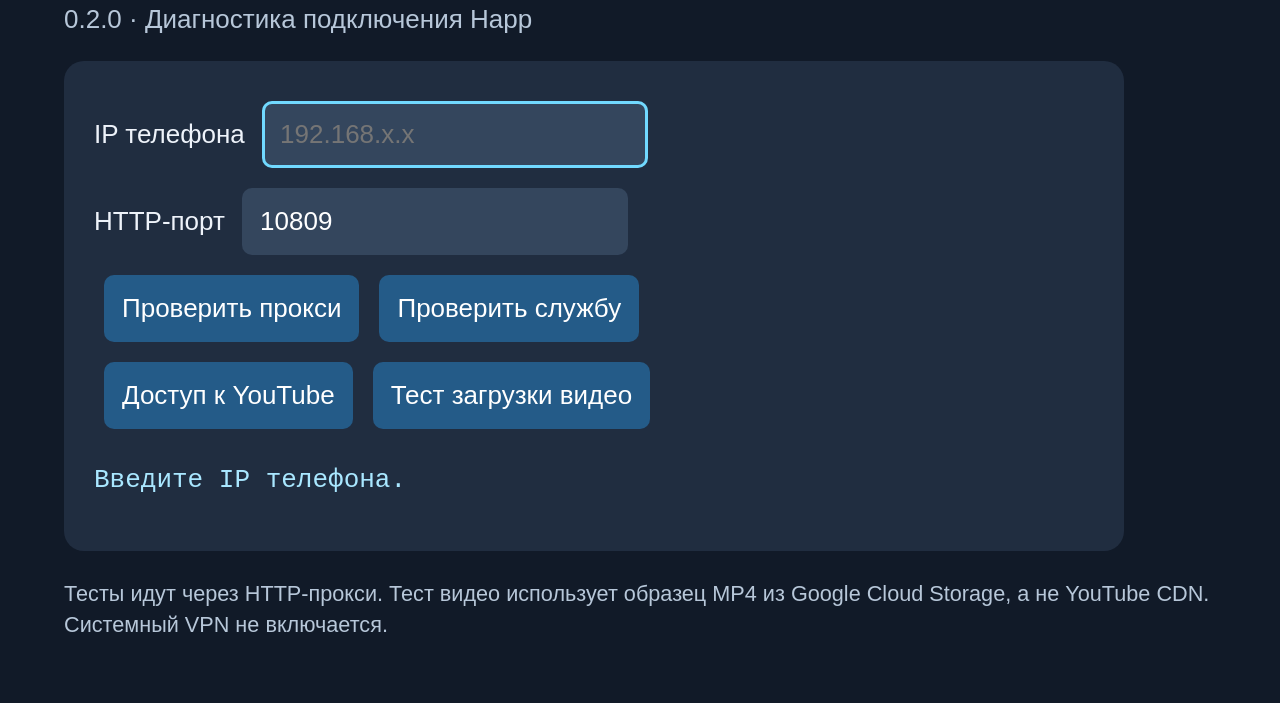
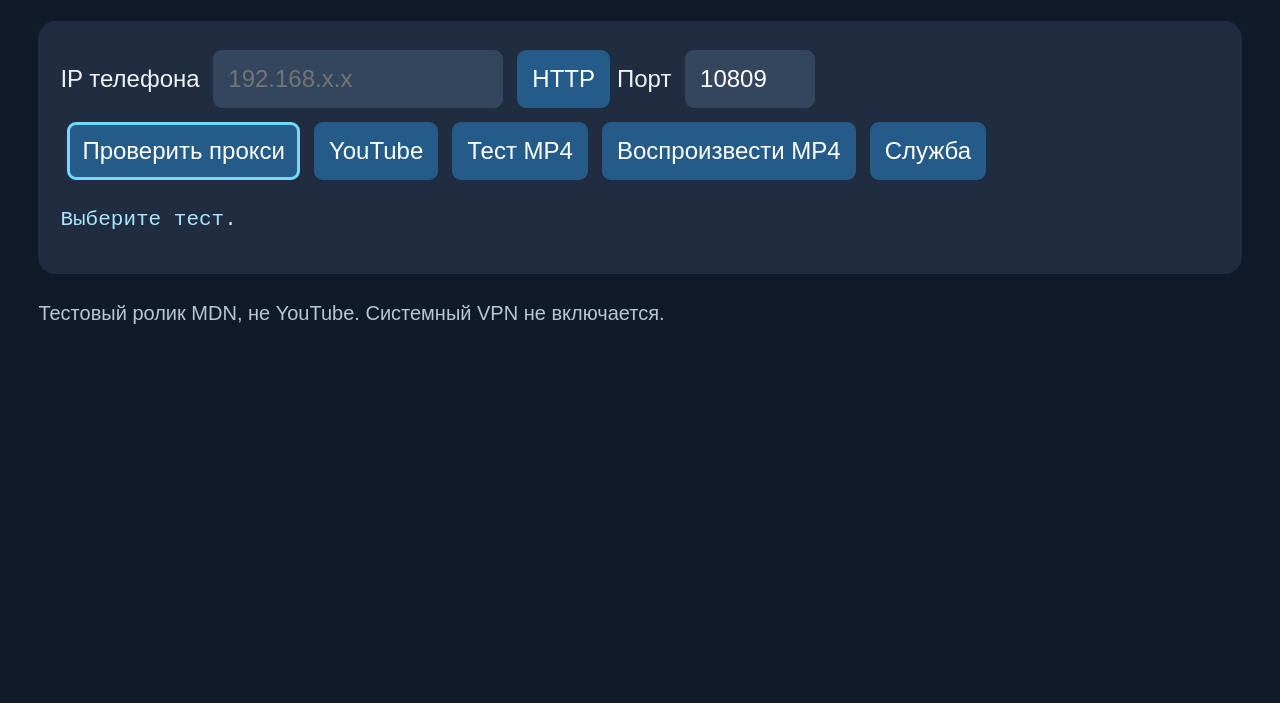
Before and after one commit to moskvin34-tech/TizenHome, a website: page app/index.html in a window 1280 px wide. Shown: the part 148-851 px from the top of the page. After the commit the page ends 800 px from the top, so only its background shows below. Drawn offline with Linux system fonts and the light colour scheme.

Commit message:
V3 protocol switch, stage traces and sample MP4 player

```diff
--- a/app/index.html
+++ b/app/index.html
@@ -1,8 +1,16 @@
-<!doctype html><html lang="ru"><head><meta charset="utf-8"><meta name="viewport" content="width=device-width, initial-scale=1"><title>TizenHome</title><style>
-body{background:#111a28;color:#eef3fa;font:26px Arial,sans-serif;margin:5%;}h1{font-size:54px;margin:0}p{color:#b7c7d9}section{background:#202d40;padding:30px;border-radius:20px;max-width:1000px}input,button{font:inherit;padding:15px;margin:10px;border:3px solid transparent;border-radius:10px;color:white;background:#34465d}input{width:350px}button:focus,input:focus{outline:0;border-color:#71d9ff}button{background:#245b88}pre{white-space:pre-wrap;color:#a9e7ff}small{color:#b7c7d9}
-</style></head><body><h1>TizenHome</h1><p>0.2.0 · Диагностика подключения Happ</p><section><label>IP телефона <input id="host" placeholder="192.168.x.x"></label><br><label>HTTP-порт <input id="port" value="10809" type="text"></label><br><button id="test">Проверить прокси</button><button id="health">Проверить службу</button><br><button id="youtube">Доступ к YouTube</button><button id="media">Тест загрузки видео</button><pre id="result">Введите IP телефона.</pre></section><p><small>Тесты идут через HTTP-прокси. Тест видео использует образец MP4 из Google Cloud Storage, а не YouTube CDN. Системный VPN не включается.</small></p><script>
-(function(){var ids=['host','port','test','health','youtube','media'],nodes=ids.map(function(id){return document.getElementById(id);}),r=document.getElementById('result');try{nodes[0].value=localStorage.getItem('th-host')||'';nodes[1].value=localStorage.getItem('th-port')||'10809';}catch(e){}
-function call(path){r.textContent='Проверяем…';var x=new XMLHttpRequest();x.open('GET','http://127.0.0.1:8094'+path,true);x.timeout=20000;x.onload=function(){try{var d=JSON.parse(x.responseText);r.textContent=d.error?'Ошибка: '+d.error:d.ip?'Прокси работает. Внешний IP: '+d.ip:d.ok?'Служба запущена':d.status?'HTTP '+d.status+' · '+d.bytes+' байт · '+d.ms+' мс\nТип: '+d.type+(d.range?' · Range подтверждён':''):'Неизвестный ответ';}catch(e){r.textContent='Ошибка HTTP '+x.status;}};x.onerror=function(){r.textContent='Служба недоступна';};x.ontimeout=function(){r.textContent='Превышено время ожидания';};x.send();}
-nodes[2].onclick=function(){try{localStorage.setItem('th-host',nodes[0].value);localStorage.setItem('th-port',nodes[1].value);}catch(e){}call('/test?host='+encodeURIComponent(nodes[0].value.trim())+'&port='+encodeURIComponent(nodes[1].value.trim()));};nodes[3].onclick=function(){call('/health');};function extra(path){try{localStorage.setItem('th-host',nodes[0].value);localStorage.setItem('th-port',nodes[1].value);}catch(e){}call(path+'?host='+encodeURIComponent(nodes[0].value.trim())+'&port='+encodeURIComponent(nodes[1].value.trim()));}nodes[4].onclick=function(){extra('/youtube');};nodes[5].onclick=function(){extra('/media');};
-document.addEventListener('keydown',function(e){var k=e.keyCode,i=nodes.indexOf(document.activeElement);if(k===38||k===40||((k===37||k===39)&&i>=2)){e.preventDefault();nodes[(Math.max(0,i)+(k===38||k===37?nodes.length-1:1))%nodes.length].focus();}});nodes[0].focus();})();
+<!doctype html><html lang="ru"><head><meta charset="utf-8"><title>TizenHome</title><style>body{margin:3%;background:#111a28;color:#eef3fa;font:24px Arial,sans-serif}h1{margin:0;font-size:48px}section{padding:22px;background:#202d40;border-radius:18px}button,input{font:inherit;color:white;background:#34465d;border:3px solid transparent;border-radius:9px;padding:12px;margin:7px}button{background:#245b88}button:focus,input:focus{outline:none;border-color:#71d9ff}input{width:260px}pre{white-space:pre-wrap;font-size:21px;color:#a9e7ff}video{max-width:45%;max-height:240px}small{color:#b7c7d9}</style></head><body><h1>TizenHome</h1><p>0.3.0 · Сетевая диагностика</p><section><label>IP телефона <input id="host" placeholder="192.168.x.x"></label><button id="proto">HTTP</button><label>Порт <input id="port" value="10809" style="width:100px"></label><br><button id="test">Проверить прокси</button><button id="youtube">YouTube</button><button id="media">Тест MP4</button><button id="play">Воспроизвести MP4</button><button id="health">Служба</button><pre id="result">Выберите тест.</pre><video id="video" style="display:none" controls></video></section><p><small>Тестовый ролик MDN, не YouTube. Системный VPN не включается.</small></p><script>
+(function(){var ids=['host','proto','port','test','youtube','media','play','health'],n=ids.map(function(i){return document.getElementById(i);}),r=document.getElementById('result'),v=document.getElementById('video'),proto='http',active=0;
+try{n[0].value=localStorage.getItem('th-host')||'';proto=localStorage.getItem('th-proto')||'http';n[2].value=localStorage.getItem('th-port')||(proto==='socks'?'10808':'10809');}catch(e){}
+function label(){n[1].textContent=proto==='socks'?'SOCKS5':'HTTP';}label();
+function save(){try{localStorage.setItem('th-host',n[0].value);localStorage.setItem('th-port',n[2].value);localStorage.setItem('th-proto',proto);}catch(e){}}
+n[1].onclick=function(){proto=proto==='http'?'socks':'http';n[2].value=proto==='socks'?'10808':'10809';label();save();};
+function addr(path){save();return 'http://127.0.0.1:8095'+path+'?host='+encodeURIComponent(n[0].value.trim())+'&port='+encodeURIComponent(n[2].value.trim())+'&proto='+proto;}
+function call(path,play){var seq=++active;v.pause();v.style.display='none';r.textContent='Проверяем…';var x=new XMLHttpRequest();x.open('GET',addr(path),true);x.timeout=35000;if(play)x.responseType='blob';
+x.onload=function(){if(seq!==active)return;if(play&&x.status===200&&/^video\/mp4/i.test(x.getResponseHeader('Content-Type')||'')){if(v._url)URL.revokeObjectURL(v._url);v._url=URL.createObjectURL(x.response);v.src=v._url;v.style.display='block';r.textContent='MP4 загружен. Запускаем плеер.';try{v.play();}catch(e){}return;}
+function report(t){try{var d=JSON.parse(t);r.textContent=(d.error?'Ошибка: '+d.error+' / '+(d.stage||''):d.ip?'Внешний IP: '+d.ip:d.ok?'Служба '+d.version+' работает':d.status?'HTTP '+d.status+' · '+d.bytes+' байт · '+d.ms+' мс · '+d.type:'Неизвестный ответ')+(d.trace?'\n'+d.trace.join(' → '):'');}catch(e){r.textContent='Ошибка HTTP '+x.status;}}
+if(play){var reader=new FileReader();reader.onload=function(){if(seq===active)report(reader.result);};reader.readAsText(x.response);}else report(x.responseText);};
+x.onerror=function(){if(seq===active)r.textContent='Служба недоступна';};x.ontimeout=function(){if(seq===active)r.textContent='Истекло время ожидания';};x.send();}
+n[3].onclick=function(){call('/test');};n[4].onclick=function(){call('/youtube');};n[5].onclick=function(){call('/media');};n[6].onclick=function(){call('/play',true);};n[7].onclick=function(){call('/health');};
+v.onerror=function(){r.textContent='MP4 загружен, но ошибка декодирования/плеера.';};v.onplaying=function(){r.textContent='MP4 воспроизводится через прокси (файл загружен целиком).';};
+document.addEventListener('keydown',function(e){var k=e.keyCode,i=n.indexOf(document.activeElement);if(k===38||k===40||((k===37||k===39)&&i!==0&&i!==2)){e.preventDefault();n[(Math.max(0,i)+(k===38||k===37?n.length-1:1))%n.length].focus();}});n[3].focus();})();
 </script></body></html>
```
